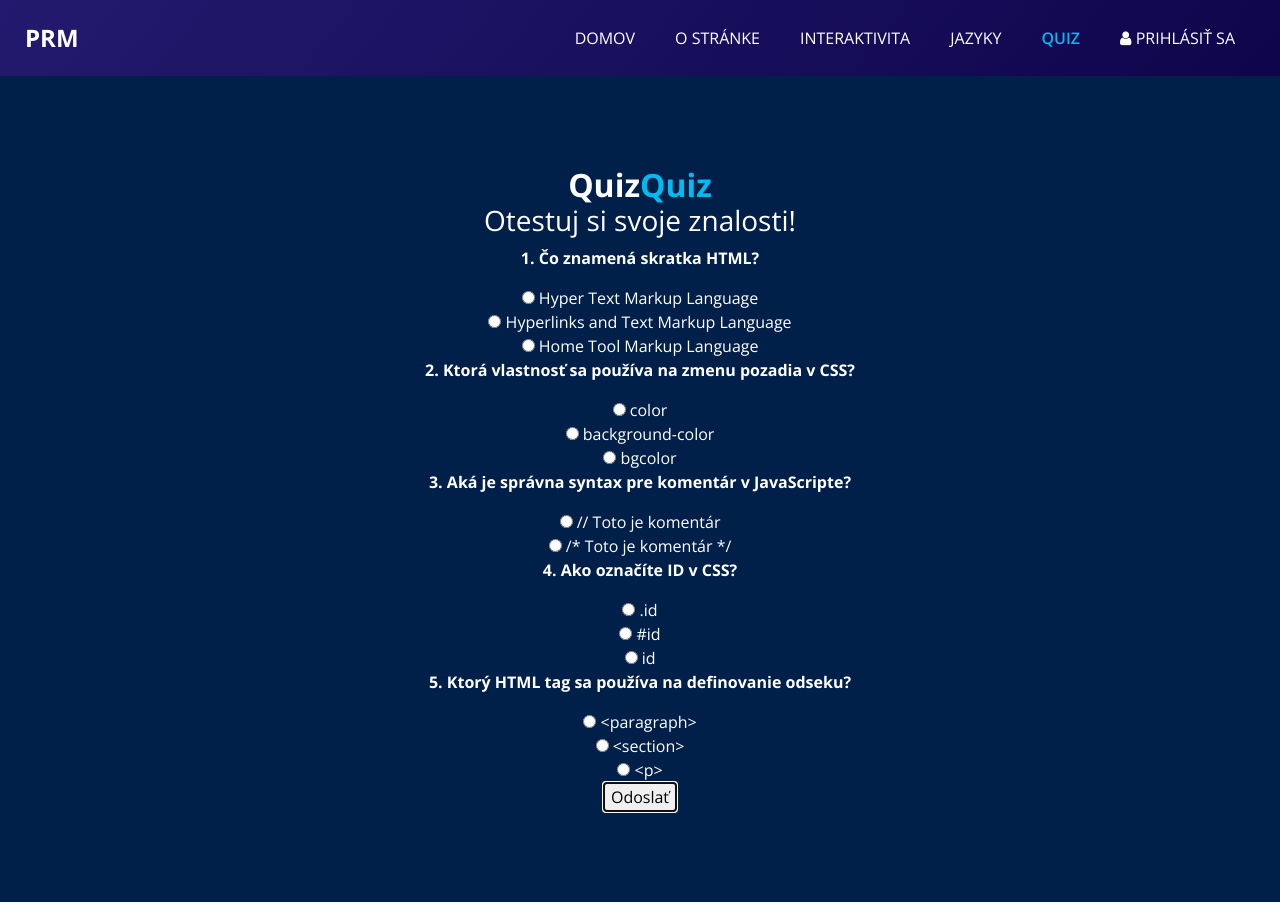
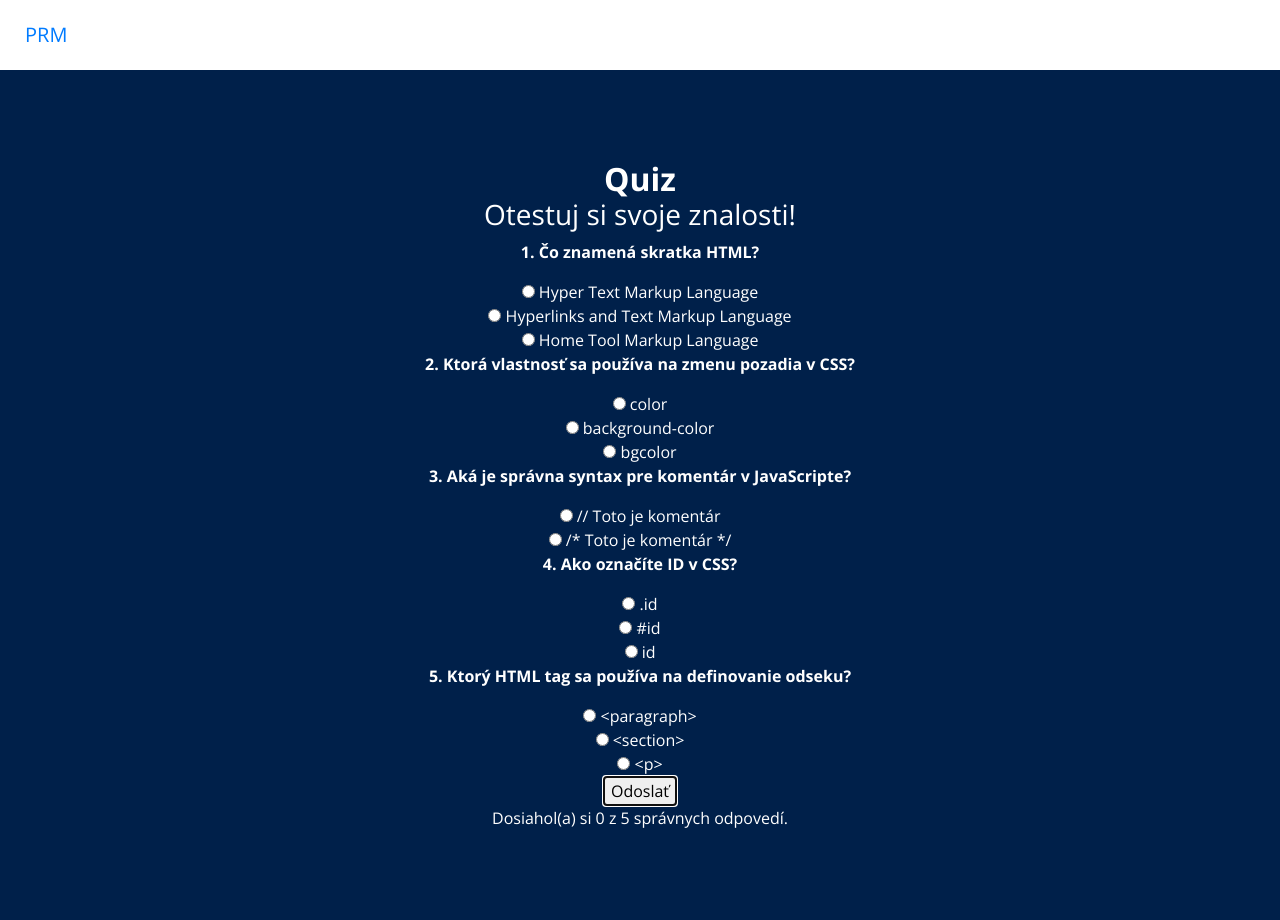
Before and after one commit to Chris123-debug/Kopka-stranka, a plain HTML site: page team.html in a window 1280 px wide. Both pictures are taken after a click on the button "Odoslať". Drawn offline with nearby package versions, Linux system fonts and the light colour scheme.

Commit message:
Update team.html

```diff
--- a/team.html
+++ b/team.html
@@ -2,109 +2,43 @@
 <html>
 
 <head>
-  <!-- Basic -->
   <meta charset="utf-8" />
-  <meta http-equiv="X-UA-Compatible" content="IE=edge" />
-  <!-- Mobile Metas -->
   <meta name="viewport" content="width=device-width, initial-scale=1, shrink-to-fit=no" />
-  <!-- Site Metas -->
-  <meta name="keywords" content="" />
-  <meta name="description" content="" />
-  <meta name="author" content="" />
-  <link rel="shortcut icon" href="images/favicon.png" type="">
-
   <title> PRM </title>
 
-  <!-- bootstrap core css -->
   <link rel="stylesheet" type="text/css" href="css/bootstrap.css" />
-
-  <!-- fonts style -->
   <link href="https://fonts.googleapis.com/css2?family=Roboto:wght@400;500;700;900&display=swap" rel="stylesheet">
-
-  <!--owl slider stylesheet -->
-  <link rel="stylesheet" type="text/css" href="https://cdnjs.cloudflare.com/ajax/libs/OwlCarousel2/2.3.4/assets/owl.carousel.min.css" />
-
-  <!-- font awesome style -->
   <link href="css/font-awesome.min.css" rel="stylesheet" />
-
-  <!-- Custom styles for this template -->
   <link href="css/style.css" rel="stylesheet" />
-  <!-- responsive style -->
   <link href="css/responsive.css" rel="stylesheet" />
 
   <!-- EmailJS -->
   <script type="text/javascript" src="https://cdn.jsdelivr.net/npm/emailjs-com@2.4.1/dist/email.min.js"></script>
   <script type="text/javascript">
     (function () {
-      emailjs.init("hafXJBp4EOGRVgsYg"); // Použi tvoj Public Key
+      emailjs.init("hafXJBp4EOGRVgsYg"); // Nahrad svojím verejným kľúčom
     })();
   </script>
-
 </head>
 
 <body class="sub_page">
 
-  <div class="hero_area">
-    <div class="hero_bg_box">
-      <div class="bg_img_box">
-        <img src="images/hero-bg.png" alt="">
-      </div>
-    </div>
-
-    <!-- header section strats -->
   <header class="header_section">
     <div class="container-fluid">
       <nav class="navbar navbar-expand-lg custom_nav-container ">
-          <a class="navbar-brand" href="index.html">
-            <span>
-              PRM
-            </span>
-          </a>
-
-          <button class="navbar-toggler" type="button" data-toggle="collapse" data-target="#navbarSupportedContent" aria-controls="navbarSupportedContent" aria-expanded="false" aria-label="Toggle navigation">
-            <span class=""> </span>
-          </button>
-
-          <div class="collapse navbar-collapse" id="navbarSupportedContent">
-            <ul class="navbar-nav  ">
-              <li class="nav-item ">
-                <a class="nav-link" href="index.html">Domov </a>
-              </li>
-              <li class="nav-item">
-                <a class="nav-link" href="about.html"> O Stránke</a>
-              </li>
-              <li class="nav-item">
-                <a class="nav-link" href="service.html">Interaktivita</a>
-              </li>
-              <li class="nav-item">
-                <a class="nav-link" href="why.html">Jazyky</a>
-              </li>
-              <li class="nav-item active">
-                <a class="nav-link" href="team.html">Quiz <span class="sr-only">(current)</span> </a>
-              </li>
-              <li class="nav-item">
-                <a class="nav-link" href="Prihlásenie.html"> <i class="fa fa-user" aria-hidden="true"></i> Prihlásiť sa</a>
-              </li>
-            </ul>
-          </div>
+        <a class="navbar-brand" href="index.html">PRM</a>
       </nav>
     </div>
   </header>
-    <!-- end header section -->
-  </div>
 
-  <!-- team section -->
   <section class="team_section layout_padding">
     <div class="container-fluid">
       <div class="heading_container heading_center">
-        <h2 class="">
-           Quiz<span>Quiz </span>
-        </h2>
+        <h2> Quiz </h2>
       </div>
 
       <div class="team_container">
         <div class="row">
-          <!-- Quiz Section -->
           <div class="col-lg-12">
             <div class="quiz_section">
               <h3>Otestuj si svoje znalosti!</h3>
@@ -149,10 +83,8 @@
   </section>
 
   <script>
-    // Ulož aktuálny email po prihlásení
     let currentEmail = localStorage.getItem('currentEmail');
 
-    // Funkcia na kontrolu odpovedí v kvíze a odoslanie emailu s výsledkom
     function checkAnswers() {
       var score = 0;
       var totalQuestions = 5;
@@ -163,28 +95,23 @@
           score++;
         }
       }
-      document.getElementById('quizResult').innerHTML = "Dosiahol(a) si " + score + " z " + totalQuestions správnych odpovedí.";
+      document.getElementById('quizResult').innerHTML = "Dosiahol(a) si " + score + " z " + totalQuestions + " správnych odpovedí.";
 
-      // Odoslanie emailu s výsledkom
+      if (currentEmail) {
         emailjs.send('service_qqlky1g', 'template_3ts4kwq', {
           to_email: currentEmail,
-        from_name: 'Christopher Kurthy', // Pridanie mena
+          from_name: 'PRM Quiz',
           subject: 'Výsledky kvízu',
-        message: 'Dosiahol(a) si ' + score + ' z ' + totalQuestions správnych odpovedí.'
+          message: 'Dosiahol(a) si ' + score + ' z ' + totalQuestions + ' správnych odpovedí.'
         }).then(function(response) {
           console.log('Email úspešne odoslaný!', response.status, response.text);
         }, function(error) {
           console.log('Chyba pri odosielaní emailu:', error);
         });
+      } else {
+        alert('Nie ste prihlásený! Prosím, prihláste sa pre odoslanie výsledkov.');
       }
-
-    // Načítanie aktuálneho emailu po prihlásení
-    window.onload = function() {
-      var email = localStorage.getItem('currentEmail');
-      if (email) {
-        currentEmail = email;
     }
-    };
   </script>
 
 </body>
```
Lines whose indentation alone changed are shown as unchanged.
